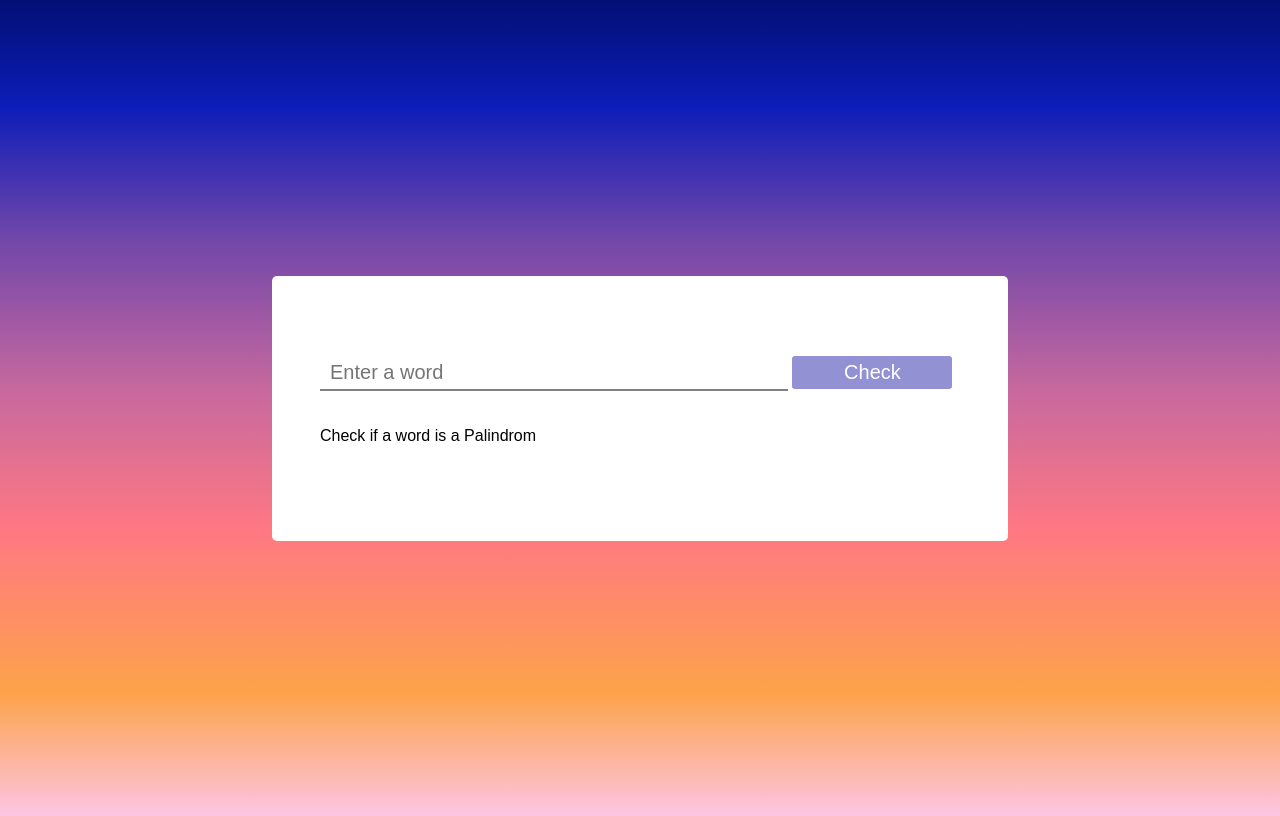
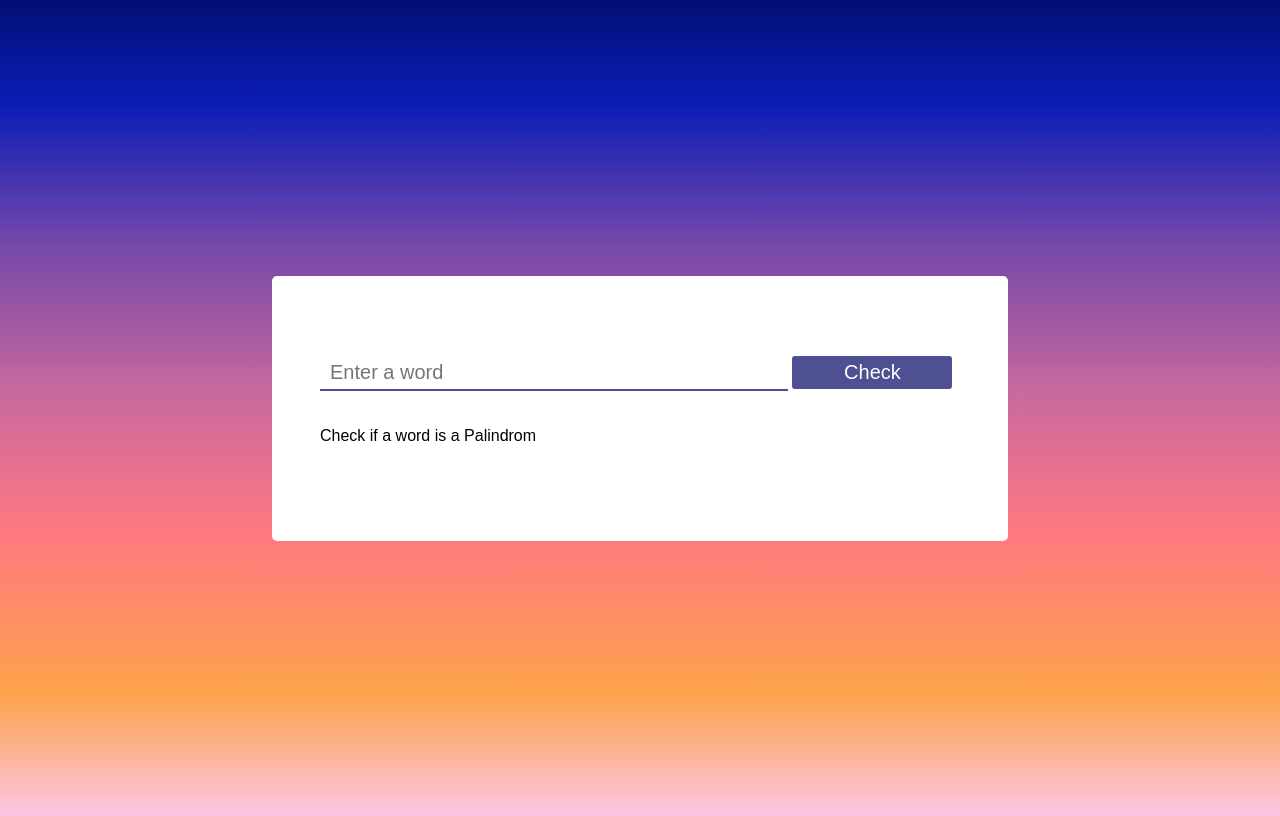
Before and after one commit to esther-v/palindrome-checker, a plain HTML site: page index.html in a window 1280 px wide. Drawn offline with Linux system fonts and the light colour scheme.

Commit message:
finish styling ✨

```diff
--- a/style.css
+++ b/style.css
@@ -20,12 +20,12 @@ input, button{
 }
 input{
     width: 70%;
-    border-bottom: 2px solid grey;
+    border-bottom: 2px solid rgb(79, 79, 147);
     margin-bottom: 20px;
 }
 button {
     width: 25%;
-    background:rgb(145, 145, 211);
+    background:rgb(79, 79, 147);
     color: white;
     border-radius: 3px;
 }
```
